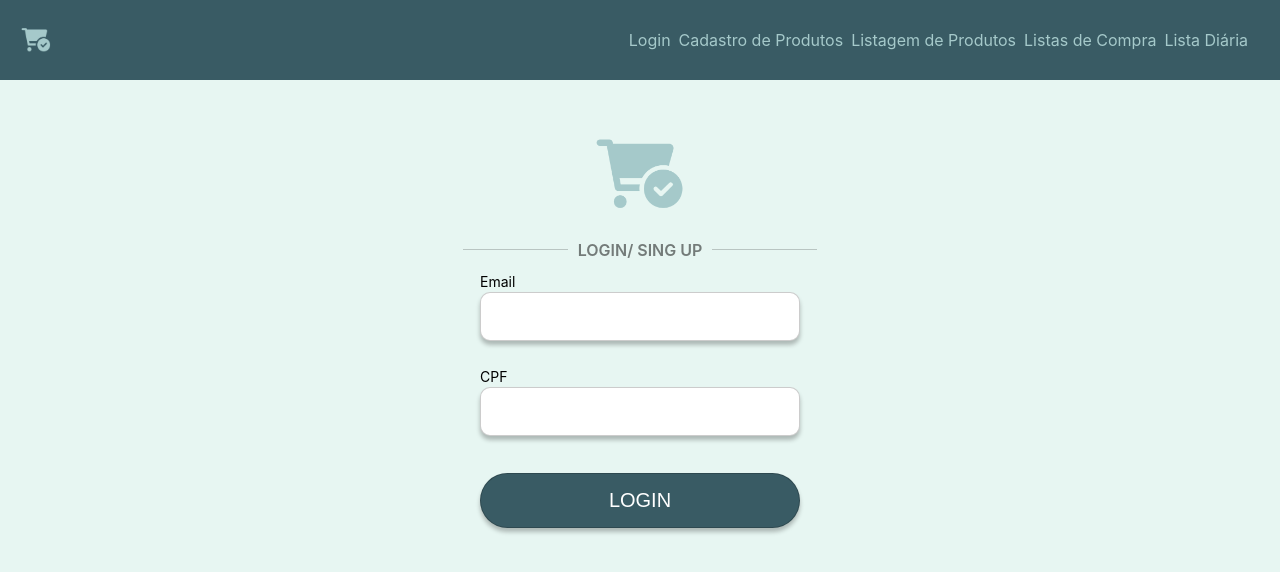
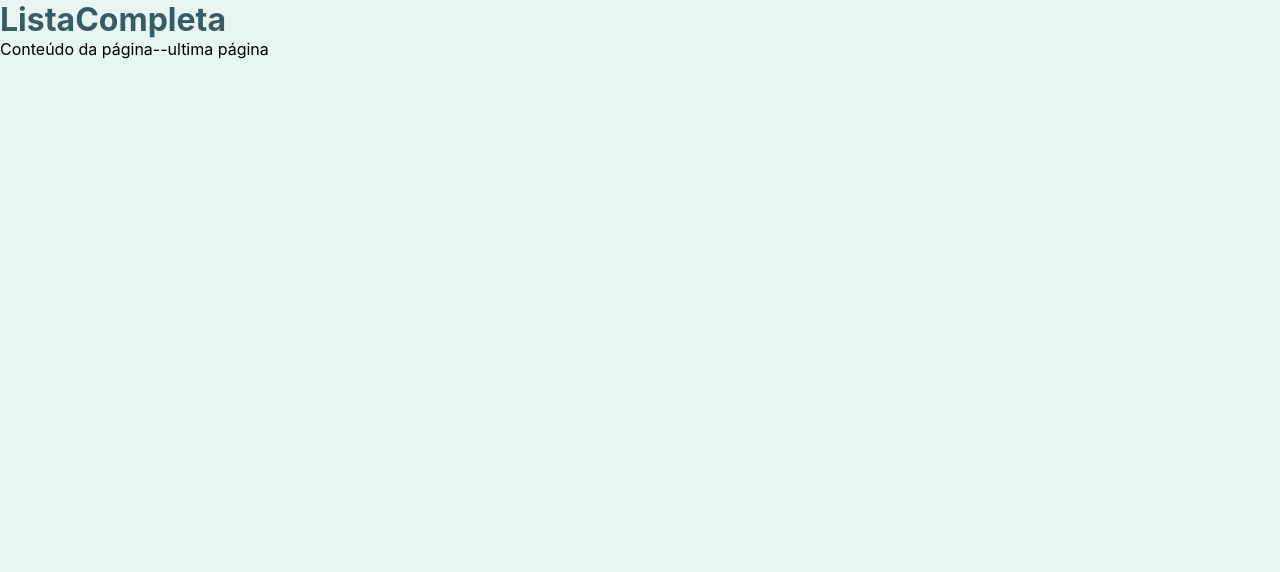
Before and after one commit to joanealves/hackathon, a React (Create React App) app: page /lista-completa in a window 1280 px wide. Before the commit this address led to /. Shown: the top 572 px of the page. Built offline with nearby package versions, Linux system fonts and the light colour scheme.

Commit message:
update login page

```diff
--- a/src/pages/login/Login.js
+++ b/src/pages/login/Login.js
@@ -3,7 +3,6 @@ import { Formik, Form, Field, ErrorMessage } from "formik";
 import * as yup from "yup";
 import LogoCar from "../../assets/Logo sem fundo.png";
 import { useNavigate } from "react-router-dom";
-import { useState } from "react";
 
 function Login() {
   const navigate = useNavigate();
@@ -13,11 +12,13 @@ function Login() {
   };
 
   const handleClickLogin = (values) => {
+    //encrypting user data
     const dados = values.email + "-" + values.cpf;
     var CryptoJS = require("crypto-js");
     const hash = CryptoJS.MD5(dados).toString();
     console.log(hash);
 
+    //saving LocalStorage hash
     var user = [];
     const addUser = () => {
       if (localStorage.users) {
@@ -25,30 +26,13 @@ function Login() {
       }
       user.push(hash);
       localStorage.users = JSON.stringify(user);
-
-      var Airtable = require("airtable");
-      var base = new Airtable({ apiKey: "keyIQRTXBdJyaVJaz" }).base(
-        "app4vUGC2nxXBaIY7"
-      );
-
-      // Creating a new record and posting on Airtable
-      base("Produtos").create(
-        {
-          id_usuario: hash,
-        },
-        function (err, record) {
-          if (err) {
-            console.error(err);
-            return;
-          }
-          console.log("HASH", record.fields);
-        }
-      );
+      console.log(localStorage.users);
     };
     addUser();
     log();
   };
 
+  //input validation
   const validationLogin = yup.object().shape({
     email: yup.string().email("Email inválido!").required("Campo obrigatório!"),
     cpf: yup
@@ -63,13 +47,11 @@ function Login() {
       <S.Image>
         <img src={LogoCar}></img>
       </S.Image>
-
       <S.Title>
         <div></div>
         <p>LOGIN/ SING UP</p>
         <div></div>
       </S.Title>
-
       <S.Login>
         <Formik
           initialValues={{}}
@@ -88,7 +70,6 @@ function Login() {
                 <Field name="cpf"></Field>
                 <ErrorMessage component="span" name="cpf"></ErrorMessage>
               </S.Cpf>
-
               <button type="submit">LOGIN</button>
             </Form>
           </S.LoginForm>
--- a/src/routes/index.js
+++ b/src/routes/index.js
@@ -13,7 +13,7 @@ import { PrivateRoute } from "./privateRoute";
 const Rotas = () => {
   return (
     <BrowserRouter>
-      <Navbar />
+      {/* <Navbar /> */}
       <S.Container></S.Container>
       <Routes>
         <Route exact path="/" element={<Login />} />
--- a/src/routes/privateRoute.js
+++ b/src/routes/privateRoute.js
@@ -1,7 +1,7 @@
 import { Navigate } from "react-router-dom";
 
 export function PrivateRoute({ children }) {
-  const user = false;
+  const user = true;
 
   return user ? children : <Navigate to="/" />;
 }
```
